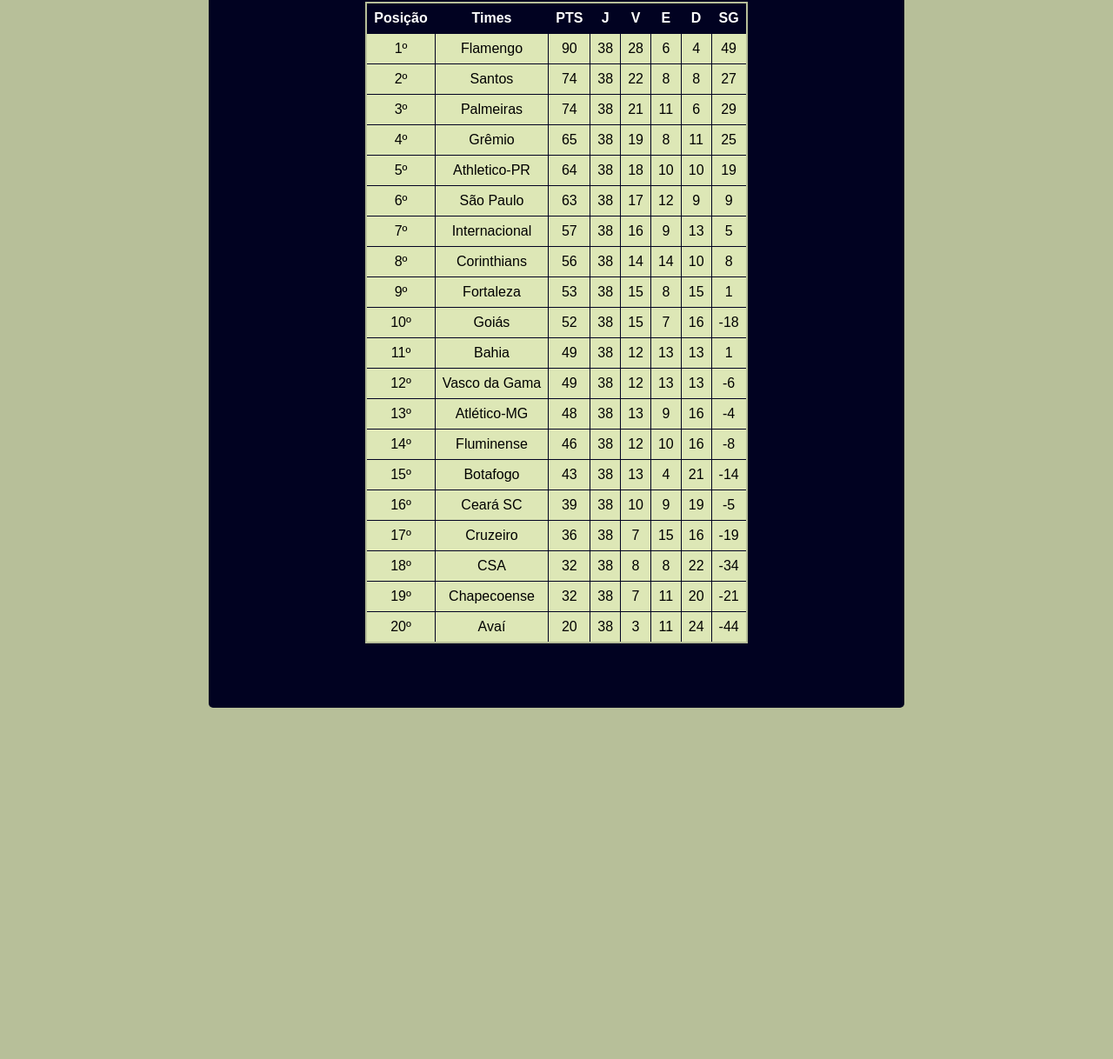
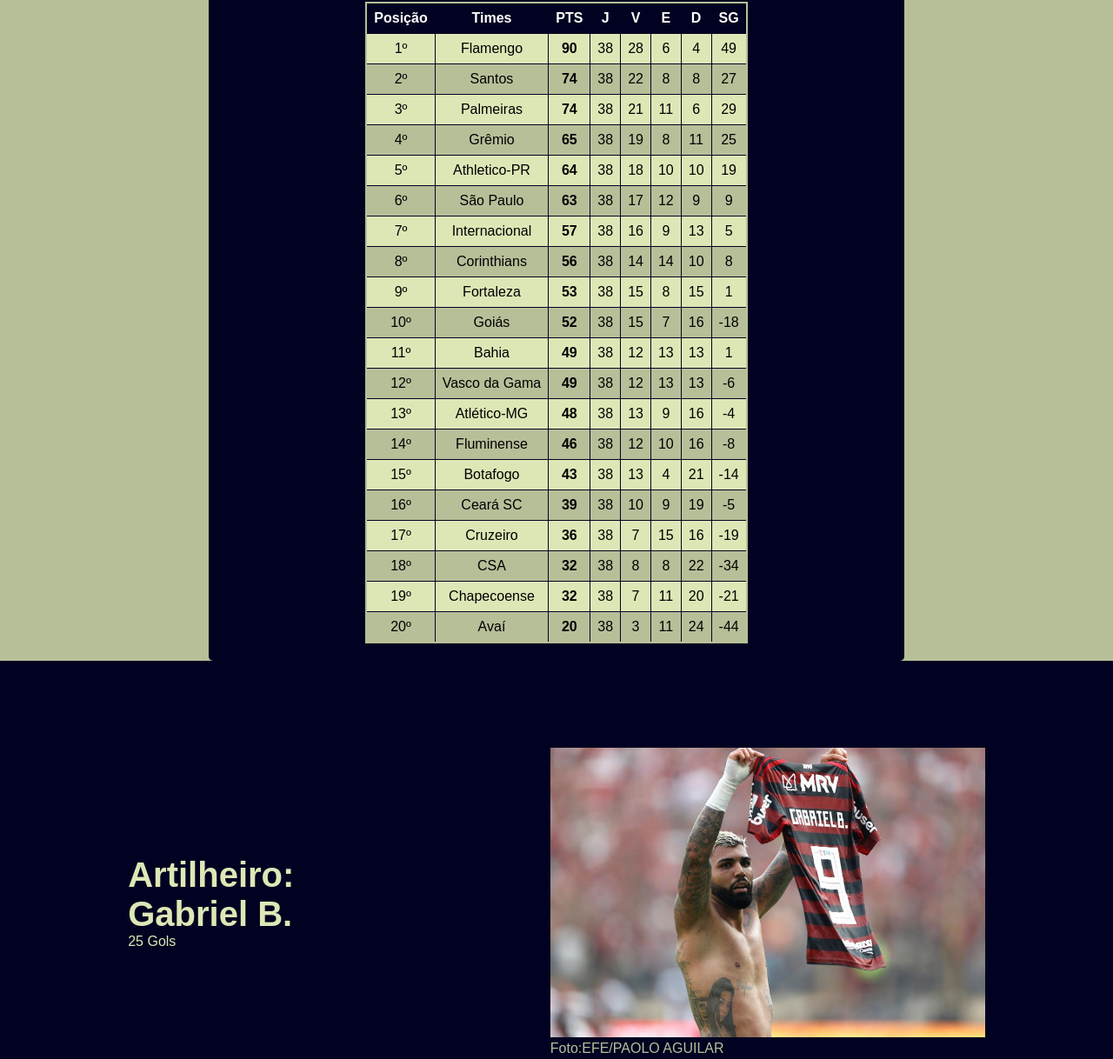
Before and after one commit to Pedrosmn/br-2019, a plain HTML site: page index.html in a window 1280 px wide. Shown: the part 451-1669 px from the top of the page at 87% size. Before the commit the page ends 1265 px from the top, so only its background shows below. Drawn offline with Linux system fonts and the light colour scheme.

Commit message:
Seção de artilheiro e garçom.

```diff
--- a/estilos/style.css
+++ b/estilos/style.css
@@ -3,6 +3,7 @@
 :root {
     --cor1: #010221;
     --cor2: #B7BF99;
+    --cor3: #dde7b6;
 }
 
 * {
@@ -21,7 +22,7 @@ body {
 
 header.cabeca {
     background-color: var(--cor1);
-    color: white;
+    color: var(--cor2);
     display: flex;
     justify-content: center;
     align-items: center;
@@ -35,7 +36,7 @@ h1.titulo-header {
     font-size: 2.3em;
 }
 
-main {
+section.table {
     margin: auto;
     max-width: 800px;
     background-color: var(--cor1);
@@ -76,5 +77,42 @@ th, td {
 }
 
 tr.linha-dados {
-    background-color: #dde7b6;
+    background-color: var(--cor3);
 }
+
+tr.linha-dados:nth-child(2n) {
+    background-color: var(--cor2);
+}
+
+section.jogadores-destacados {
+    background-color: var(--cor1);
+    padding-top: 100px;
+}
+
+div.artilheiro {
+    display: flex;
+    flex-direction: row-reverse;
+    justify-content: space-around;
+    align-items: center;
+    margin-bottom: 100px;
+}
+
+div.assistente {
+    display: flex;
+    flex-direction: row;
+    justify-content: space-around;
+    align-items: center;
+}
+
+.foto-credito {
+    color: var(--cor2);
+}
+
+.texto-jogadores {
+    flex-direction: column;
+    color: var(--cor3);
+}
+
+.titulo-jogador {
+    font-size: 2.5em;
+}
--- a/index.html
+++ b/index.html
@@ -17,25 +17,25 @@
             <img src="imagens/flamengo.png" alt="Flamengo">
         </section>
 
+        <section class="table">
             <table class="tabela">
                 <thead class="cabeca-tabela">
                     <tr>
-                    <th>Posição</th>
+                        <th scope="col">Posição</th>
                         <th>Times</th>
-                    <th><abbr title="Pontos">PTS</abbr></th>
-                    <th><abbr title="Jogos">J</abbr></th>
-                    <th><abbr title="Vitórias">V</abbr></th>
-                    <th><abbr title="Empates">E</abbr></th>
-                    <th><abbr title="Derrotas">D</abbr></th>
-                    <th><abbr title="Saldo de Gols">SG</abbr></th>
+                        <th scope="col"><abbr title="Pontos">PTS</abbr></th>
+                        <th scope="col"><abbr title="Jogos">J</abbr></th>
+                        <th scope="col"><abbr title="Vitórias">V</abbr></th>
+                        <th scope="col"><abbr title="Empates">E</abbr></th>
+                        <th scope="col"><abbr title="Derrotas">D</abbr></th>
+                        <th scope="col"><abbr title="Saldo de Gols">SG</abbr></th>
                     </tr>
                 </thead>
-
                 <tbody>
                     <tr class="linha-dados">
                         <td>1º</td>
                         <td>Flamengo</td>
-                    <td>90</td>
+                        <td><strong>90</strong></td>
                         <td>38</td>
                         <td>28</td>
                         <td>6</td>
@@ -45,7 +45,7 @@
                     <tr class="linha-dados">
                         <td>2º</td>
                         <td>Santos</td>
-                    <td>74</td>
+                        <td><strong>74</strong></td>
                         <td>38</td>
                         <td>22</td>
                         <td>8</td>
@@ -55,7 +55,7 @@
                     <tr class="linha-dados">
                         <td>3º</td>
                         <td>Palmeiras</td>
-                    <td>74</td>
+                        <td><strong>74</strong></td>
                         <td>38</td>
                         <td>21</td>
                         <td>11</td>
@@ -65,7 +65,7 @@
                     <tr class="linha-dados">
                         <td>4º</td>
                         <td>Grêmio</td>
-                    <td>65</td>
+                        <td><strong>65</strong></td>
                         <td>38</td>
                         <td>19</td>
                         <td>8</td>
@@ -75,7 +75,7 @@
                     <tr class="linha-dados">
                         <td>5º</td>
                         <td>Athletico-PR</td>
-                    <td>64</td>
+                        <td><strong>64</strong></td>
                         <td>38</td>
                         <td>18</td>
                         <td>10</td>
@@ -85,7 +85,7 @@
                     <tr class="linha-dados">
                         <td>6º</td>
                         <td>São Paulo</td>
-                    <td>63</td>
+                        <td><strong>63</strong></td>
                         <td>38</td>
                         <td>17</td>
                         <td>12</td>
@@ -95,7 +95,7 @@
                     <tr class="linha-dados">
                         <td>7º</td>
                         <td>Internacional</td>
-                    <td>57</td>
+                        <td><strong>57</strong></td>
                         <td>38</td>
                         <td>16</td>
                         <td>9</td>
@@ -105,7 +105,7 @@
                     <tr class="linha-dados">
                         <td>8º</td>
                         <td>Corinthians</td>
-                    <td>56</td>
+                        <td><strong>56</strong></td>
                         <td>38</td>
                         <td>14</td>
                         <td>14</td>
@@ -115,7 +115,7 @@
                     <tr class="linha-dados">
                         <td>9º</td>
                         <td>Fortaleza</td>
-                    <td>53</td>
+                        <td><strong>53</strong></td>
                         <td>38</td>
                         <td>15</td>
                         <td>8</td>
@@ -125,7 +125,7 @@
                     <tr class="linha-dados">
                         <td>10º</td>
                         <td>Goiás</td>
-                    <td>52</td>
+                        <td><strong>52</strong></td>
                         <td>38</td>
                         <td>15</td>
                         <td>7</td>
@@ -135,7 +135,7 @@
                     <tr class="linha-dados">
                         <td>11º</td>
                         <td>Bahia</td>
-                    <td>49</td>
+                        <td><strong>49</strong></td>
                         <td>38</td>
                         <td>12</td>
                         <td>13</td>
@@ -145,7 +145,7 @@
                     <tr class="linha-dados">
                         <td>12º</td>
                         <td>Vasco da Gama</td>
-                    <td>49</td>
+                        <td><strong>49</strong></td>
                         <td>38</td>
                         <td>12</td>
                         <td>13</td>
@@ -155,7 +155,7 @@
                     <tr class="linha-dados">
                         <td>13º</td>
                         <td>Atlético-MG</td>
-                    <td>48</td>
+                        <td><strong>48</strong></td>
                         <td>38</td>
                         <td>13</td>
                         <td>9</td>
@@ -165,7 +165,7 @@
                     <tr class="linha-dados">
                         <td>14º</td>
                         <td>Fluminense</td>
-                    <td>46</td>
+                        <td><strong>46</strong></td>
                         <td>38</td>
                         <td>12</td>
                         <td>10</td>
@@ -175,7 +175,7 @@
                     <tr class="linha-dados">
                         <td>15º</td>
                         <td>Botafogo</td>
-                    <td>43</td>
+                        <td><strong>43</strong></td>
                         <td>38</td>
                         <td>13</td>
                         <td>4</td>
@@ -185,7 +185,7 @@
                     <tr class="linha-dados">
                         <td>16º</td>
                         <td>Ceará SC</td>
-                    <td>39</td>
+                        <td><strong>39</strong></td>
                         <td>38</td>
                         <td>10</td>
                         <td>9</td>
@@ -195,7 +195,7 @@
                     <tr class="linha-dados">
                         <td>17º</td>
                         <td>Cruzeiro</td>
-                    <td>36</td>
+                        <td><strong>36</strong></td>
                         <td>38</td>
                         <td>7</td>
                         <td>15</td>
@@ -205,7 +205,7 @@
                     <tr class="linha-dados">
                         <td>18º</td>
                         <td>CSA</td>
-                    <td>32</td>
+                        <td><strong>32</strong></td>
                         <td>38</td>
                         <td>8</td>
                         <td>8</td>
@@ -215,7 +215,7 @@
                     <tr class="linha-dados">
                         <td>19º</td>
                         <td>Chapecoense</td>
-                    <td>32</td>
+                        <td><strong>32</strong></td>
                         <td>38</td>
                         <td>7</td>
                         <td>11</td>
@@ -225,7 +225,7 @@
                     <tr class="linha-dados">
                         <td>20º</td>
                         <td>Avaí</td>
-                    <td>20</td>
+                        <td><strong>20</strong></td>
                         <td>38</td>
                         <td>3</td>
                         <td>11</td>
@@ -234,19 +234,28 @@
                     </tr>
                 </tbody>
             </table>
+        </section>
 
         <section class="jogadores-destacados">
             <div class="artilheiro">
-                <img src="" alt="" class="foto-jogador">
-                <h2></h2>
+                <div class="foto-credito">
+                    <img src="imagens/gabriel.jpg" alt="Gabriel B." class="foto-jogador">
+                    <p>Foto:EFE/PAOLO AGUILAR</p>
+                </div>
+                <div class="texto-jogadores">
+                    <h2 class="titulo-jogador">Artilheiro: <br>Gabriel B.</h2>
+                    <p class="p-jogador">25 Gols</p>
+                </div>
             </div>
             <div class="assistente">
-                <img src="" alt="" class="foto-jogador">
-                <h2></h2>
+                <div class="foto-credito">
+                    <img src="imagens/arrascaeta.png" alt="Arrascaeta" class="foto-jogador">
+                    <p>Foto: Alexandre Vidal/CRF</p>
                 </div>
-            <div class="gol-bonito">
-                <img src="" alt="" class="foto-jogador">
-                <h2></h2>
+                <div class="texto-jogadores">
+                    <h2 class="titulo-jogador">Mais assistências: <br>De Arrascaeta</h2>
+                    <p class="p-jogador">14 Assistências</p>
+                </div>
             </div>
         </section>
 
```
Also changed, not shown: imagens/arrascaeta.png (added), imagens/gabriel.jpg (added), imagens/velho-arrascaeta.png (added), imagens/velho-gabriel.jpg (added), 2 other files. Lines whose indentation alone changed are shown as unchanged.
